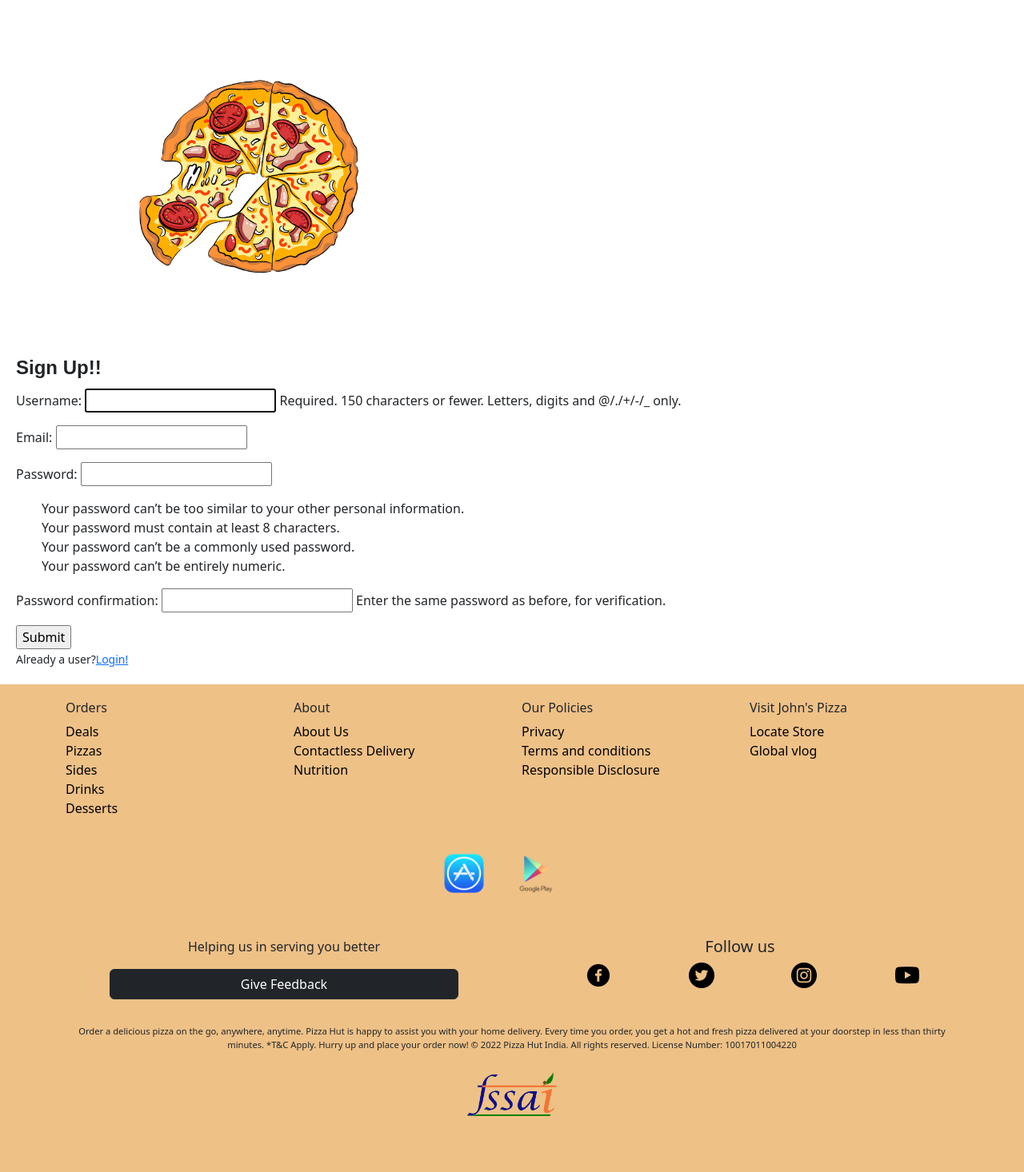
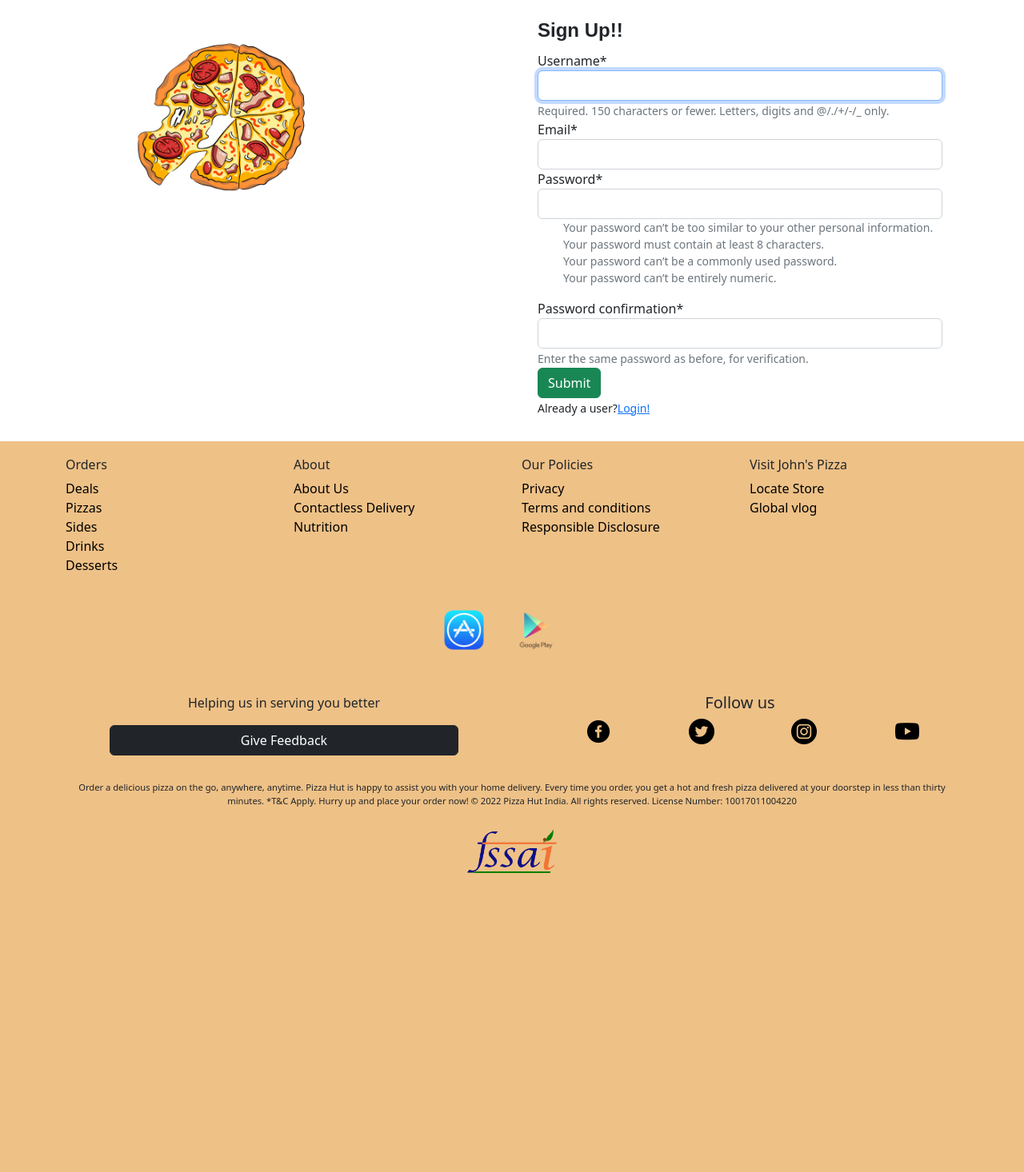
Before and after one commit to pp2903/PizzaSite, a Django app: page /signup/ in a window 1280 px wide. Shown: the part 92-1558 px from the top of the page at 80% size. After the commit the page ends 1184 px from the top, so only its background shows below. Run offline with Django 4.2, Linux system fonts and the light colour scheme; some libraries are stand-ins or nearby versions; some web fonts are replaced.

Commit message:
Second commit on master

```diff
--- a/Marks_Pizzeria/urls.py
+++ b/Marks_Pizzeria/urls.py
@@ -19,4 +19,5 @@ from django.urls import path,include
 urlpatterns = [
     path('admin/', admin.site.urls),
     path('',include('baseApp.urls')),
+    path('verification/', include('verify_email.urls')),
 ]
--- a/baseApp/static/baseApp/styles.css
+++ b/baseApp/static/baseApp/styles.css
@@ -93,17 +93,10 @@ hr{
 .pizza-vector{
     margin-left: 10%;
     margin-top: 5%;
-    width: 28%;
+    width: 50%;
     opacity: 0;
-    display: inline;
 }
 
-.signUpBody{
-    position:relative;
-
-
-    /* display: inline-block; */
-}
 
 #signInText{
     position: absolute;
@@ -220,7 +213,7 @@ ul{
 
 .card{
     margin: 12px;
-    margin-left: 55px;
+
 }
 
 .row{
--- a/baseApp/templates/baseApp/index.html
+++ b/baseApp/templates/baseApp/index.html
@@ -13,18 +13,13 @@
       crossorigin="anonymous"
     />
     <link rel="stylesheet" href="{% static 'baseApp/styles.css' %}" />
-    <link rel="shortcut icon" type="image/png" href="images/favicon.png" />
-    <style>
-      @import url('http://fonts.cdnfonts.com/css/novela');
-      @import url('http://fonts.cdnfonts.com/css/mofaze-del-monte');
-</style>
-</style>
+
   </head>
 
   <body>
     <nav class="navbar navbar-expand-lg">
       <div class="container-fluid">
-        <a id="MainLogo" class="navbar-brand" href="{% url "home-page" %}">Mark's Pizzeria </a>
+        <a id="MainLogo" class="navbar-brand" href="{% url 'home-page' %}">Mark's Pizzeria </a>
         <button
           class="navbar-toggler"
           type="button"
--- a/baseApp/templates/baseApp/signUp.html
+++ b/baseApp/templates/baseApp/signUp.html
@@ -1,29 +1,44 @@
-{% extends 'baseApp/index.html' %}
-{% load static %}
-
+{% extends 'baseApp/index.html' %} {% load static %}
+ {% load crispy_forms_tags %}
  {% block content %}
 
-<div class="signUpBody">
+<div class="container">
   <!-- <h2 id="signInText">Sign Up</h2> -->
 
-  <img class="pizza-vector" src="{% static 'baseApp/images/signup-vector.png' %}" alt="pizza image">
+  <div class="row">
+    <div class="col">
+      <img
+        class="pizza-vector"
+        src="{% static 'baseApp/images/signup-vector.png' %}"
+        alt="pizza image"
+      />
 
+    </div>
+    <div class="col">
       <div class="form-body">
-
         <form action="" method="POST">
           {% csrf_token %}
           <legend>Sign Up!!</legend>
-      {{form.as_p}}
-      <input type="submit">
-
+          {{form|crispy}}
+          <input class="btn btn-success" type="submit" />
         </form>
-    <small>Already a user?<a href="{% url 'login-page' %}">Login!</a></small>
+        <small
+          >Already a user?<a href="{% url 'login-page' %}">Login!</a></small
+        >
+      </div>
+    </div>
 
   </div>
 
 
 
+
+
+
+
+
+
+
 </div>
 
-
 {% endblock content %}
--- a/baseApp/urls.py
+++ b/baseApp/urls.py
@@ -8,7 +8,7 @@ urlpatterns = [
     path("order/",base_views.menu,name="menu-page"),
     path("signup/",base_views.signUp,name="signup-page"),
     path("login/",views.LoginView.as_view(template_name="baseApp/login.html"),name="login-page"),
-    path("logout/",views.LogoutView.as_view(template_name="baseApp/logout.html"),name="logout-page"),
+    path("logout/",base_views.logoutView,name="logout-page"),
     path("checkout/",base_views.checkout,name="checkout-page"),
 
 ]
--- a/baseApp/views.py
+++ b/baseApp/views.py
@@ -1,8 +1,11 @@
-from django.shortcuts import render
+from django.shortcuts import render,redirect
 from .forms import UserRegistrationForm
 from django.contrib.auth.decorators import login_required
 from .models import Pizza
+from verify_email.email_handler import send_verification_email
+from django. contrib import messages
 
+from django.contrib.auth import logout
 # Create your views here.
 def index(request):
 
@@ -28,7 +31,9 @@ def signUp(request):
     if(request.method=="POST"):
         form = UserRegistrationForm(request.POST)
         if(form.is_valid()):
-            form.save()
+            inactive_user = send_verification_email(request, form)
+            return redirect('login-page')
+
 
     return render(request,'baseApp/signUp.html',context = context)
 
@@ -39,7 +44,11 @@ def login(request):
     # form =
     return render(request,'baseApp/login.html')
 
+
+def logoutView(request):
+    logout(request)
+    return redirect("home-page")
+
 @login_required
 def checkout(request):
-
-    return render(request, "baseApp/checkout.html")
+    pass
```
Also changed, not shown: Marks_Pizzeria/settings.py (+20 -0 lines), baseApp/static/baseApp/scripts.js (+13 -0 lines), baseApp/templates/baseApp/login.html (+29 -10 lines), baseApp/templates/baseApp/order.html (+4 -3 lines). Lines whose indentation alone changed are shown as unchanged.
